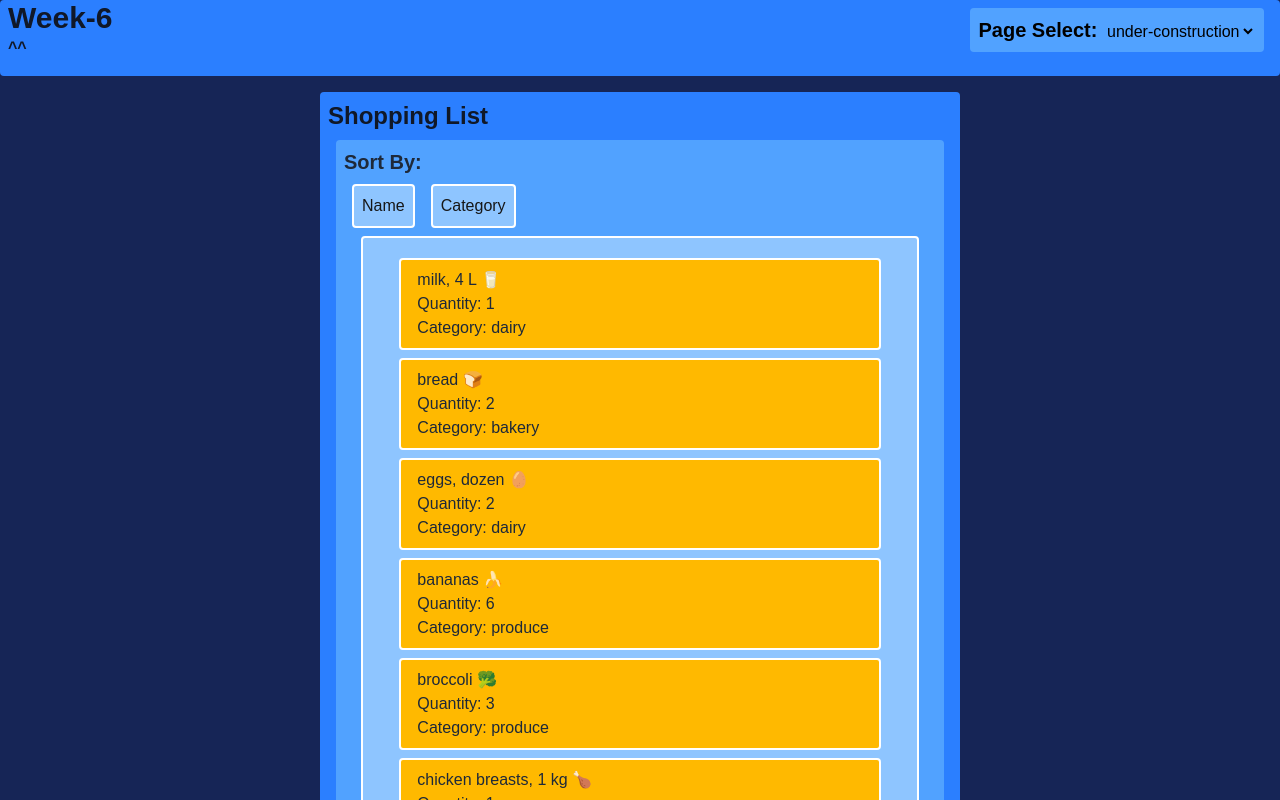
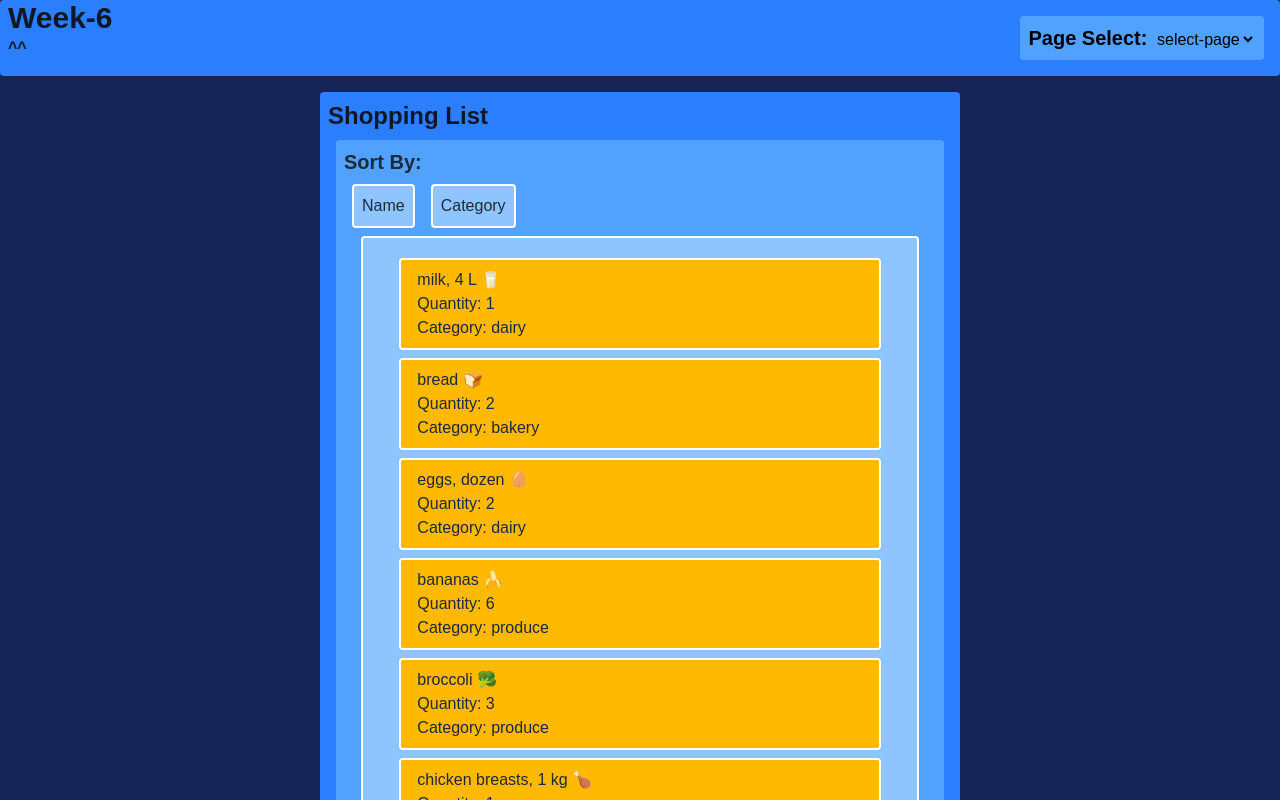
Before and after one commit to Aiden-Larsen/cprg306-assignments, a Next.js app: page /week-6 in a window 1280 px wide. Shown: the top 800 px of the page. Built offline with nearby package versions, Linux system fonts and the light colour scheme.

Commit message:
page-transporter small-update (experimental)
- every page now includes a header with the page-transporter sub-component
- page-transporter works, however, there a small details that will need to be sorted out later

```diff
--- a/app/components/PageHeader.js
+++ b/app/components/PageHeader.js
@@ -15,7 +15,7 @@ export default function SectionHeader({
         <h1 className="text-3xl font-bold text-gray-900 pl-2">{title}</h1>
         <p className="text-gray-900 font-bold pl-2">{description}</p>
       </div>
-      <div className="self-center max-w-full ml-auto mr-4 text-black">
+      <div className="self-end max-w-full text-black ml-auto mr-4">
         <PageSelect/>
       </div>
     </header>
--- a/app/components/PageTransport.js
+++ b/app/components/PageTransport.js
@@ -6,34 +6,36 @@ export default function PageTransporter() {
 
     function changePage(event) {
         const newPage = (event.target.value);
-        // console.log(newPage);
+        console.log(newPage);
 
-        if(newPage === "alert-msg") {
-            alert("will be finisheed soon");
-        } else {
-            console.log("this select field will allow you to travel to different project folders when an option is selected. It is currently being tested and does not work properly");
+
+        // if(newPage === "alert-msg") {
+        //     alert("will be finisheed soon");
+        // } else {
+        //     console.log("this select field will allow you to travel to different project folders when an option is selected. It is currently being tested and does not work properly");
+        // }
+
+        if(newPage !== "select-page") {
+            setCurrPage(newPage);
+
+            window.location.replace(newPage);
         }
-
-        // setCurrPage(newPage);
-        // console.log(newPage);
-
-        // window.location.replace(newPage);
     }
 
     return (
         <div>
             <form className="rounded bg-blue-400 p-2">
                 <label className="text-xl font-bold">Page Select: </label>
-                <select value={currPage} className="text-l">
-                    <option value="alert-msg" onClick={changePage}>under-construction</option>
-                    <option value="info-msg" onClick={changePage}>more-info</option>
-                    {/* <option value="">HOME</option>
+                <select value={currPage} className="text-l" onChange={changePage}>
+                    {/* <option value="alert-msg" onClick={changePage}>under-construction</option>
+                    <option value="info-msg" onClick={changePage}>more-info</option> */}
+                    <option value="select-page">select-page</option>
                     <option value="week-2">WEEK-2</option>
                     <option value="week-3">WEEK-3</option>
                     <option value="week-4">WEEK-4</option>
                     <option value="week-5">WEEK-5</option>
                     <option value="week-6">WEEK-6</option>
-                    <option value="week-7">WEEK-7</option> */}
+                    <option value="week-7">WEEK-7</option>
                 </select>
             </form>
         </div>
--- a/app/week-2/page.js
+++ b/app/week-2/page.js
@@ -1,8 +1,10 @@
 import { StudentInfo } from "./student-info";
+import PageHeader from "../components/PageHeader";
 
 export default function Page() {
     return (
         <main>
+            <PageHeader title="Week-2" description="don't have time"/>
             <h1>Shopping List</h1>
             <StudentInfo></StudentInfo>
         </main>
--- a/app/week-3/page.js
+++ b/app/week-3/page.js
@@ -1,8 +1,10 @@
 import ItemList from "./item-list";
+import PageHeader from "../components/PageHeader";
 
 export default function Page() {
     return (
         <main>
+            <PageHeader title="Week-3" description="don't have time"/>
             <h1>Shopping List</h1>
             <ItemList/>
         </main>
--- a/app/week-6/item-list.js
+++ b/app/week-6/item-list.js
@@ -23,7 +23,7 @@ export default function ItemList() {
         <div className="rounded bg-blue-400 mx-4 pb-3">
             <div className="pt-2">
             <label className="rounded text-xl font-bold text-gray-800 mx-2">Sort By:</label>
-                <section className="flex flex-row gap-4 mx-4">
+                <section className="flex flex-row text-gray-800 gap-4 mx-4">
 
                     <button
                     name="button"
--- a/app/week-6/page.js
+++ b/app/week-6/page.js
@@ -1,11 +1,10 @@
 import ItemList from "./item-list.js";
-import Items from "./item.js"
-import SectionHeader from "../components/PageHeader.js";
+import PageHeader from "../components/PageHeader.js";
 
 export default function Page() {
     return (
         <main className="bg-blue-950 pb-4">
-            <SectionHeader title="Week-6" description="^^"/>
+            <PageHeader title="Week-6" description="^^"/>
             <section className="rounded bg-blue-500 max-w-1/2 mx-auto pb-3">
                 <h1 className="text-2xl font-bold text-gray-900 mt-4 p-2">Shopping List</h1>
                 <ItemList/>
```
